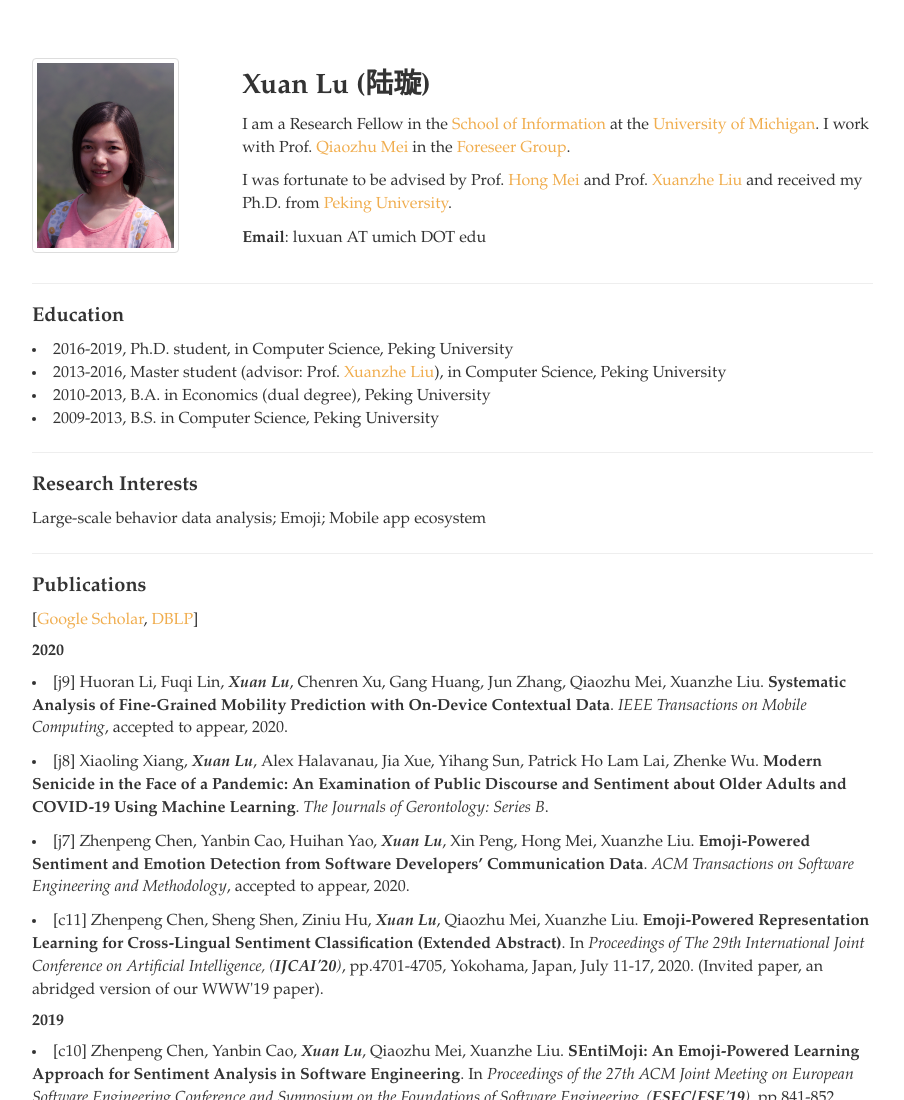
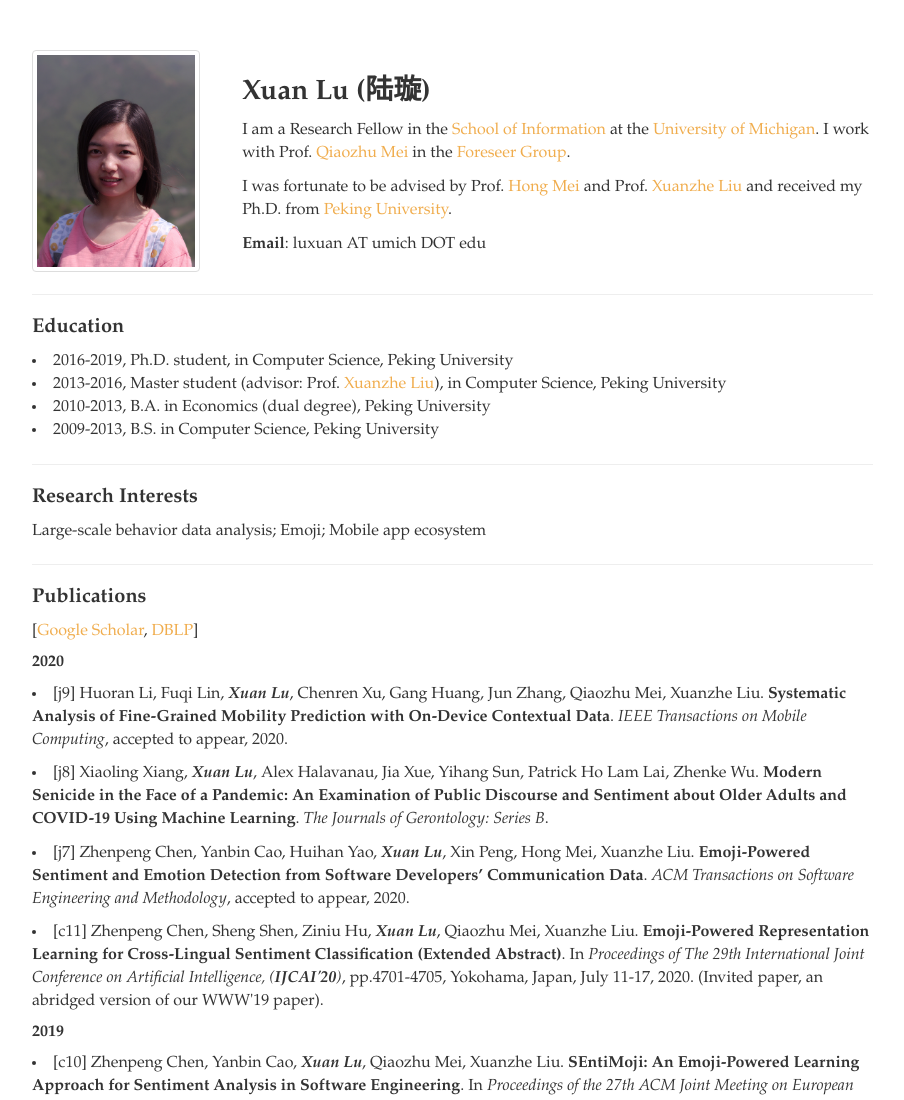
Before and after one commit to luxuan09/legacy-homepage, a plain HTML site: page index.html in a window 1280 px wide. Shown: the top 1100 px of the page, without its empty margins (148-1052 px from the left). Drawn offline with Linux system fonts and the light colour scheme.

Commit message:
Adjust image width

```diff
--- a/index.html
+++ b/index.html
@@ -19,8 +19,8 @@
           <table width="100%">
             <tbody>
               <tr>
-                <td width="25%">
-                  <img width="70%" board="0" class="img-thumbnail" src="images/xuan.jpeg"/>
+                <td width="25%" style = "min-width: 145px" >
+                  <img width="80%" board="0" class="img-thumbnail" src="images/xuan.jpeg"/>
                 </td>
                 <td width="75%">
                       <h3> Xuan Lu (陆璇) </h3>
```
Also changed, not shown: 1 other file.
